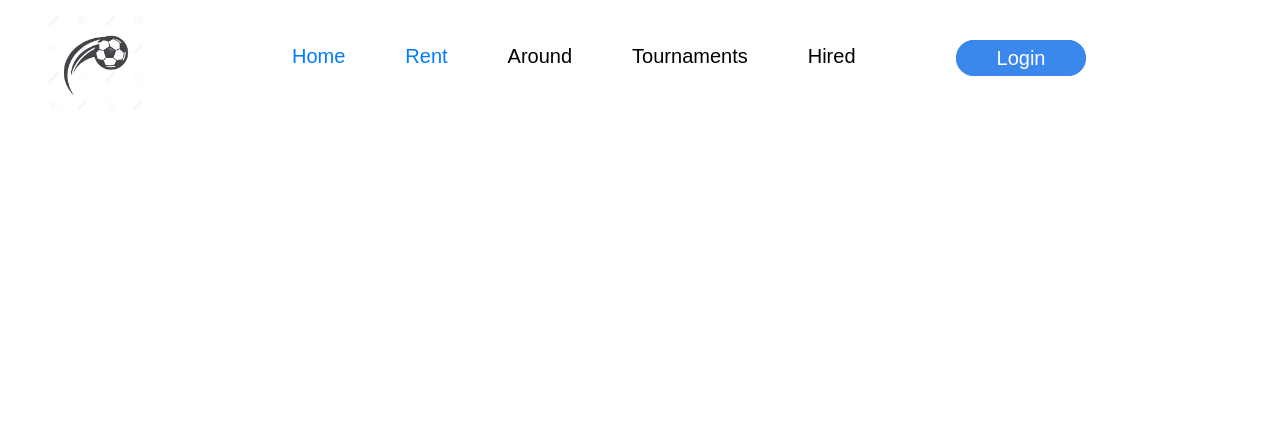
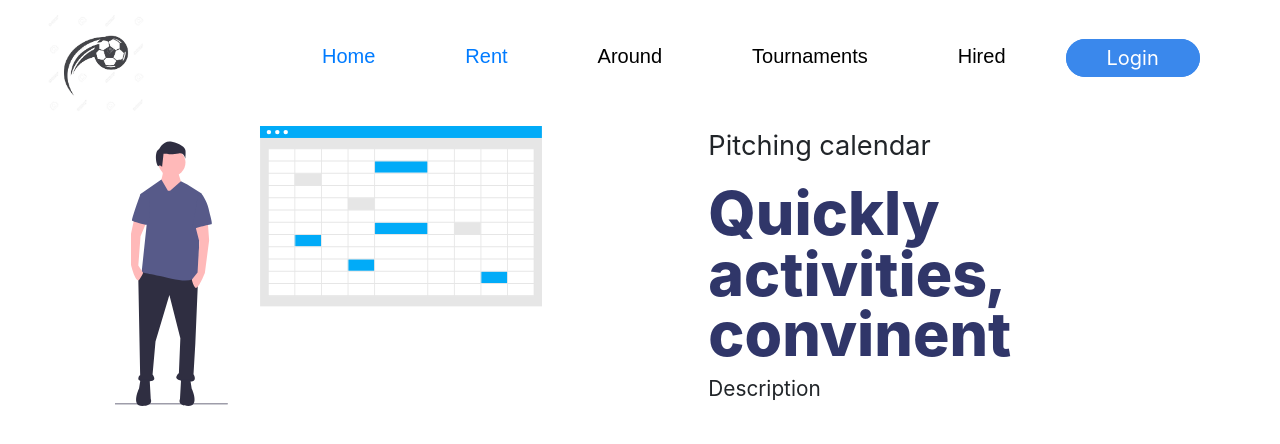
Before and after one commit to duysmile/football-pitch-booking, a React (Create React App) app in the folder client/: page / in a window 1280 px wide. Shown: the top 444 px of the page. Built offline with nearby package versions, Linux system fonts and the light colour scheme.

Commit message:
Design Home page

```diff
--- a/client/src/components/JS/Home.js
+++ b/client/src/components/JS/Home.js
@@ -1,7 +1,7 @@
 import React from 'react';
 import { Link } from "react-router-dom";
 import cls from '../SCSS/Home.module.scss';
-import { Navbar, Nav, Button } from 'react-bootstrap';
+import { Navbar, Nav } from 'react-bootstrap';
 import NavbarCollapse from 'react-bootstrap/NavbarCollapse';
 
 export default function Home(){
@@ -14,7 +14,7 @@ export default function Home(){
                 </Navbar.Brand>
                 <Navbar.Toggle aria-controls="basic-navbar-nav" />
                 <Navbar.Collapse id="basic-navbar-nav">
-                <div style={{marginLeft:100}}>
+                <div className={cls.navBar}>
                     <Nav className="mr-auto">
                         <Nav.Item className={cls.navItem}>
                             <Link className={cls.link} to='/'>Home</Link>
@@ -26,7 +26,7 @@ export default function Home(){
                         <Nav.Item className={cls.navItem}>Tournaments</Nav.Item>
                         <Nav.Item className={cls.navItem}>Hired</Nav.Item>
                         <Nav.Item className={cls.navButton}>
-                            <Link className={cls.link} to='/login'>
+                            <Link className={cls.link} to='/login' >
                                 <span className={cls.button}>Login</span>
                             </Link>
                         </Nav.Item>
@@ -36,6 +36,17 @@ export default function Home(){
                 </Navbar.Collapse>
             </Navbar>
         </div>
+        <div className={cls.body1}>
+            <div className="col-lg-6">
+                <img className={cls.img1} src={process.env.PUBLIC_URL + '/Calendar.svg'}></img>
+            </div>
+            <div className="col-lg-5 header-title-section text-center text-lg-left mx-lg-auto align-items-lg-start">
+                <p className={cls.headerSubtitle}>Pitching calendar</p>
+                <h1 className={cls.headerTitle}>Quickly activities, convinent</h1>
+                <p className={cls.headerTitleTest}>Description</p>
+            </div>
+
+        </div>
     </div>
     )
 }
--- a/client/src/components/SCSS/Home.module.scss
+++ b/client/src/components/SCSS/Home.module.scss
@@ -1,5 +1,5 @@
 body{
-    font-family: 'Montserrat', sans-serif !important;
+
 }
 .logo{
     min-width: 35px;
@@ -11,6 +11,10 @@ body{
 .header{
     margin: 0px auto
 }
+$left : 100px;
+.navBar{
+    margin-left:$left;
+}
 
 .navItem{
     font-size: 20px;
@@ -20,12 +24,12 @@ body{
     display: flex;
     justify-content: center;
     margin-bottom: 15px;
-    margin-left: 30px;
+    margin-left: 60px;
+    font-family: 'Montserrat', sans-serif !important;
 }
 
 .navButton{
     margin-top: -3px;
-    margin-left: 30px;
     display: flex;
     justify-content: center;
 }
@@ -37,7 +41,7 @@ body{
     font-size: 20px;
     margin-bottom: 5px;
     background-color: #3a88ec;
-    margin-left: 40px;
+    margin-left: 30px;
 }
 
 .button:hover{
@@ -53,3 +57,38 @@ body{
 .link:visited{
     color:#000;
 }
+
+.img1{
+    max-width: 70%;
+    margin-left: $left;
+}
+
+.content{
+    font-weight: 800;
+    font-size: 3.8rem;
+    line-height: 1;
+    background-image: url();
+}
+
+.body1{
+    display: flex;
+}
+
+.headerSubtitle{
+    font-size: 1.7rem;
+    font-weight: 400;
+    color: #212529;
+}
+
+.headerTitle{
+    font-size: 3.8rem;
+    color: #303669;
+    font-weight: 800;
+    line-height: 1;
+}
+
+.headerTitleTest{
+    font-size: 1.3rem;
+    font-weight: 400;
+    color: #212529;
+}
--- a/client/src/components/SCSS/Home.scss
+++ b/client/src/components/SCSS/Home.scss
@@ -1,4 +1,5 @@
 .navbar-nav .nav-link {
     display: flex;
     justify-content: center;
+
 }
```
Also changed, not shown: client/public/Calendar.svg (renamed from client/src/asset/images/Calendar.svg), client/public/Pitching.svg (added).
